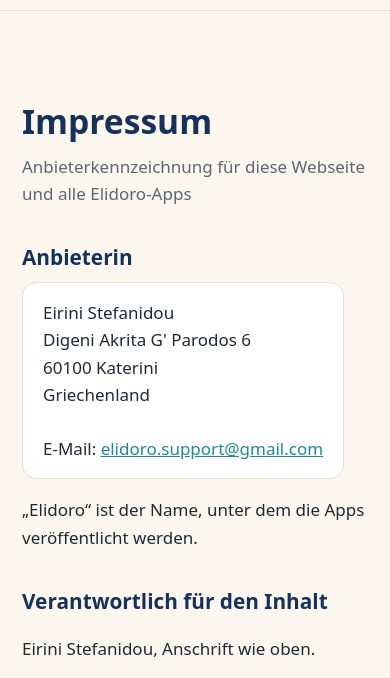
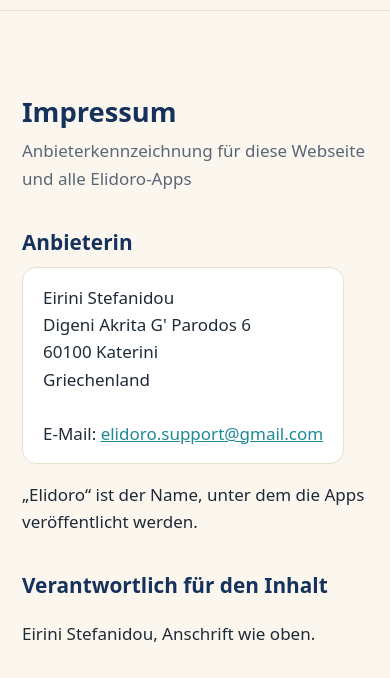
Before and after one commit to elidoro/elidoro.github.io, a plain HTML site: page impressum.html in a window 390 px wide. Shown: the part 54-732 px from the top of the page. Drawn offline with Linux system fonts and the light colour scheme.

Commit message:
Ueberschrift der Rechtsseiten passt auf schmale Handys

```diff
--- a/stil.css
+++ b/stil.css
@@ -109,7 +109,7 @@ h2 { color: var(--nacht); font-size: 1.8rem; margin: 0 0 8px; }
 
 /* ---------- Rechtstexte ---------- */
 .recht { max-width: 760px; }
-.recht h1 { color: var(--nacht); font-size: 2.1rem; margin-bottom: 4px; }
+.recht h1 { color: var(--nacht); font-size: clamp(1.6rem, 7vw, 2.1rem); margin-bottom: 4px; overflow-wrap: break-word; hyphens: auto; }
 .recht h2 { font-size: 1.3rem; margin-top: 34px; }
 .recht .stand { color: var(--leise); margin-top: 0; }
 .recht address { font-style: normal; background: var(--karte); border: 1px solid var(--linie); border-radius: 14px; padding: 16px 20px; display: inline-block; }
```
